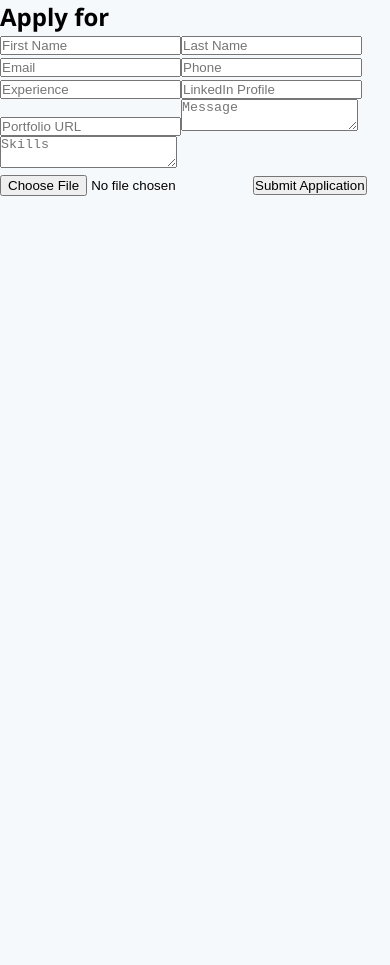
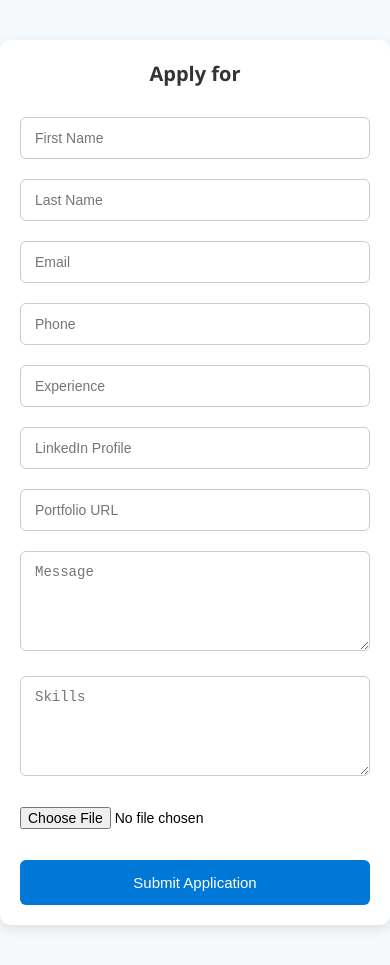
Before and after one commit to dhanapalsgithub/public, a React (Create React App) app: page /career in a window 390 px wide. Before the commit the page ends 844 px from the top, so only its background shows below. Built offline with nearby package versions, Linux system fonts and the light colour scheme; no server answers.

Commit message:
Update backend and frontend

```diff
--- a/src/components/CareerApplicationPage.css
+++ b/src/components/CareerApplicationPage.css
@@ -1,57 +1,84 @@
-/* application.css */
-
-/* JOB APPLICATION FORM */
-.job-form-container {
-  background: #fff;
-  padding: 40px 45px;
-  border-radius: 14px;
-  box-shadow: 0 8px 25px rgba(0,0,0,0.08);
-  margin: 30px auto;
-  max-width: 900px;
-
-  /* Correct path usage */
-  background-image: url('../assets/career.png');
-  background-size: cover;       /* image fills container */
-  background-position: center;  /* center alignment */
-  background-repeat: no-repeat; /* avoid tiling */
+.application-form {
+  max-width: 600px;
+  margin: 40px auto;
+  padding: 30px;
+  background: #ffffff;
+  border-radius: 10px;
+  box-shadow: 0 4px 12px rgba(0,0,0,0.1);
+  font-family: "Segoe UI", Tahoma, Geneva, Verdana, sans-serif;
 }
 
-.job-form-container h2 {
-  font-size:26px;
-  font-weight:700;
-  margin-bottom:25px;
-  color:#242845;
-  text-align:center;
+.application-form h2 {
+  text-align: center;
+  margin-bottom: 20px;
+  color: #333;
 }
-.job-form-grid { display:grid; grid-template-columns:1fr 1fr; gap:18px 22px; }
-.full { grid-column:span 2; }
 
-.job-form-container input,
-.job-form-container select,
-.job-form-container textarea {
-  width:100%; padding:14px 16px; border:1px solid #ddd; border-radius:8px;
-  background:#fafafa; font-size:15px; transition:0.25s;
+.application-form input,
+.application-form textarea {
+  width: 100%;
+  padding: 12px 14px;
+  margin: 10px 0;
+  border: 1px solid #ccc;
+  border-radius: 6px;
+  font-size: 15px;
+  transition: border-color 0.3s ease;
 }
-.job-form-container input:focus,
-.job-form-container select:focus,
-.job-form-container textarea:focus {
-  border-color:#f17b07; background:#fff;
-  box-shadow:0 0 0 3px rgba(241,123,7,0.18); outline:none;
+
+.application-form input:focus,
+.application-form textarea:focus {
+  border-color: #0078d7; /* Microsoft blue */
+  outline: none;
 }
-.job-form-container textarea { height:130px; resize:none; }
 
-.skills-box { grid-column:span 2; display:flex; flex-wrap:wrap; gap:10px; }
-.skill-tag { padding:8px 16px; border-radius:20px; background:#f0f0f0; cursor:pointer; font-size:14px; transition:0.3s; }
-.skill-tag.active { background:#f17b07; color:#fff; font-weight:600; }
+.application-form textarea {
+  resize: vertical;
+  min-height: 100px;
+}
 
-.submit-btn {
-  width:100%; padding:15px; background:#272845; color:#fff;
-  border:none; font-size:18px; border-radius:10px; margin-top:10px;
-  cursor:pointer; font-weight:600; transition:0.3s;
+.application-form input[type="file"] {
+  border: none;
+  padding: 6px 0;
 }
-.submit-btn:hover { background:#ca6730; }
 
-.location-dropdown {
-  padding:10px; font-size:16px; margin-bottom:20px;
-  border-radius:6px; border:1px solid #ccc;
+.application-form button {
+  width: 100%;
+  padding: 14px;
+  margin-top: 15px;
+  background: #0078d7;
+  color: #fff;
+  border: none;
+  border-radius: 6px;
+  font-size: 16px;
+  cursor: pointer;
+  transition: background 0.3s ease;
 }
+
+.application-form button:hover {
+  background: #005fa3;
+}
+
+.application-form button:disabled {
+  background: #ccc;
+  cursor: not-allowed;
+}
+
+/* ✅ Responsive */
+@media (max-width: 480px) {
+  .application-form {
+    padding: 20px;
+  }
+
+  .application-form h2 {
+    font-size: 20px;
+  }
+
+  .application-form input,
+  .application-form textarea {
+    font-size: 14px;
+  }
+
+  .application-form button {
+    font-size: 15px;
+  }
+}
--- a/src/components/CareerApplicationPage.js
+++ b/src/components/CareerApplicationPage.js
@@ -1,7 +1,6 @@
 import React, { useState } from "react";
 import { useLocation } from "react-router-dom";
 import API from '../api';
-import "./CareerApplicationPage.css";
 
 const JobApplicationForm = () => {
   const location = useLocation();
--- a/src/components/JobApplicationForm.js
+++ b/src/components/JobApplicationForm.js
@@ -1,5 +1,6 @@
 import React, { useState } from "react";
 import axios from "axios";
+
 
 const JobApplicationForm = ({ jobTitle }) => {
   const [formData, setFormData] = useState({
```
Also changed, not shown: 2 other files (tests, documents, lock files or other folders).
